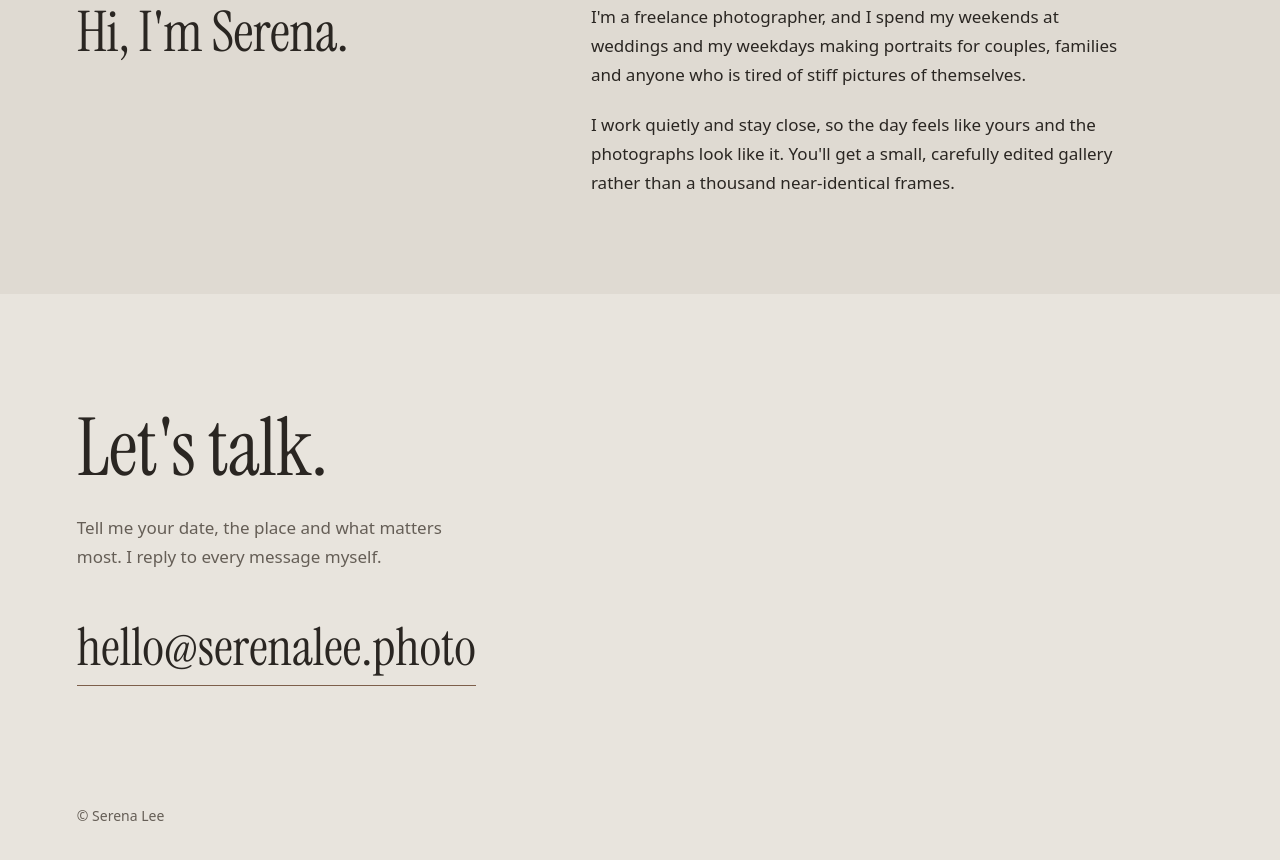
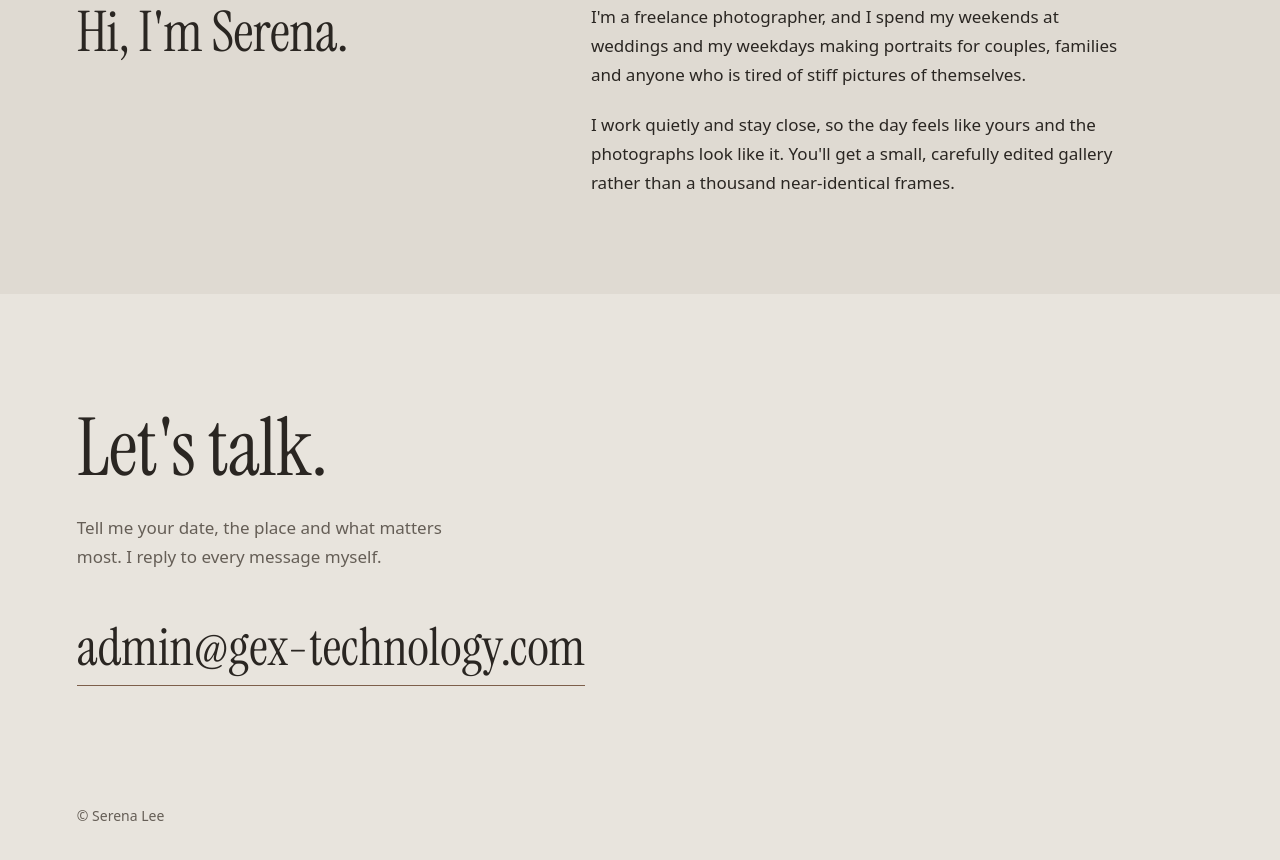
Before and after one commit to kimsiongchong-source/serena-lee-website, a plain HTML site: page index.html in a window 1280 px wide. Shown: the part 1950-2810 px from the top of the page. Drawn offline with Linux system fonts and the light colour scheme.

Commit message:
Set contact email to admin@gex-technology.com
Replace the placeholder address in the contact section and update the README note.

Co-Authored-By: Claude Sonnet 5.5 <noreply@anthropic.com>
Claude-Session: https://claude.ai/code/session_01M8KDbk6oqAZgVpdHxhyv94

```diff
--- a/index.html
+++ b/index.html
@@ -174,7 +174,7 @@
     <div class="wrap">
       <h2 id="contact-title">Let's talk.</h2>
       <p>Tell me your date, the place and what matters most. I reply to every message myself.</p>
-      <a class="email" href="mailto:hello@serenalee.photo">hello@serenalee.photo</a>
+      <a class="email" href="mailto:admin@gex-technology.com">admin@gex-technology.com</a>
     </div>
   </section>
 </main>
```
Also changed, not shown: 1 other file.
